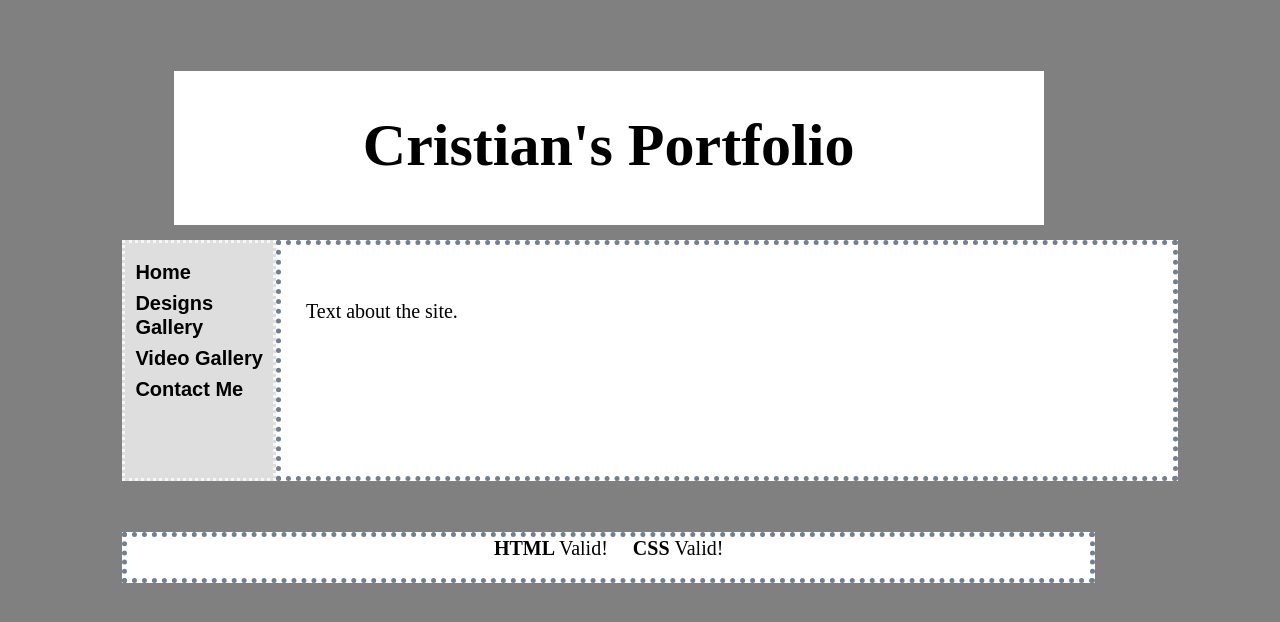
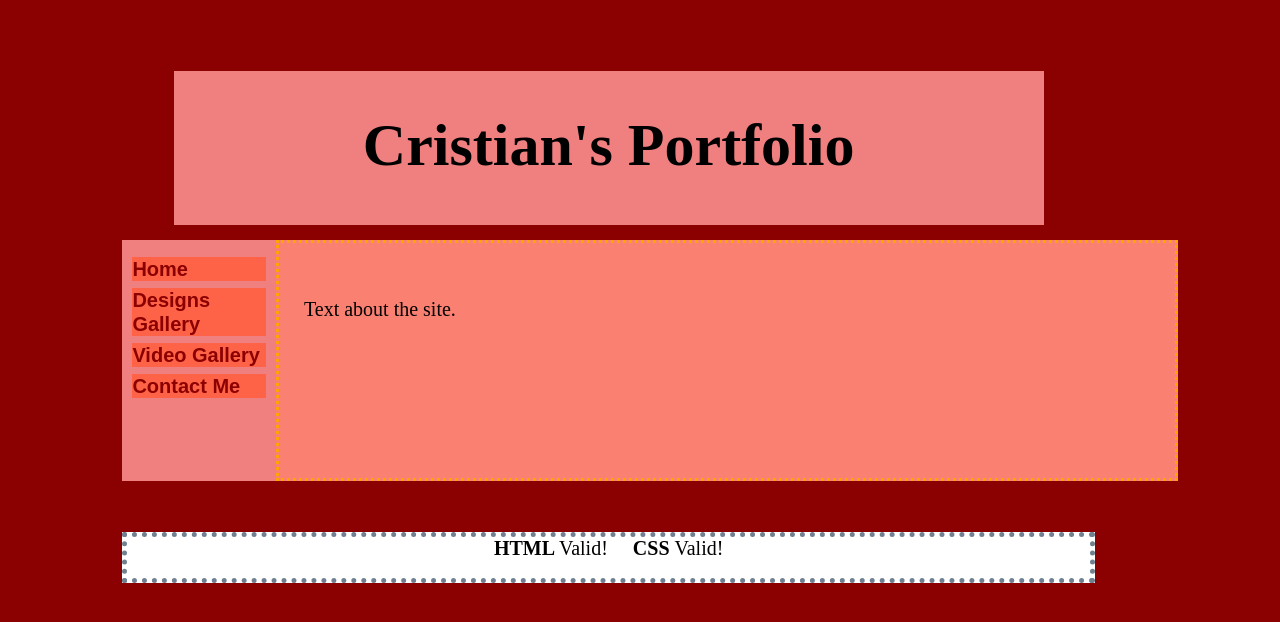
Before and after one commit to cventura5000/Cristian-s-Portfolio, a plain HTML site: page index.html in a window 1280 px wide. Drawn offline with Linux system fonts and the light colour scheme.

Commit message:
edited css

```diff
--- a/index.css
+++ b/index.css
@@ -3,13 +3,13 @@ body {
   grid-template-columns: 4vw 4vw 4vw 4vw 4vw 4vw 4vw 4vw 4vw 4vw 4vw 4vw 4vw 4vw 4vw 4vw 4vw 4vw 4vw 4vw 4vw 4vw 4vw 4vw ;
   grid-template-rows: 4vw 4vw 4vw 4vw 4vw 4vw 4vw 4vw 4vw 4vw 4vw 4vw 4vw;
   color: black;
-  background-color: gray;
+  background-color: darkred;
   margin: 20px;
 }
 
 header{
   grid-area: 5/21/2/4;
-  background-color:white;
+  background-color:lightcoral;
 }
 
 h1{
@@ -26,24 +26,24 @@ nav{
   grid-area: 5 / 3 / 10 /-20;
   margin-top: 15px;
   padding: 10px;
-  border: 3px dotted #F6F6F6;
-  background-color: #DEDEDE;
+  background-color: lightcoral;
 }
 
 nav > a{
   display: block;
   margin-top: 7px;
   font: bold 13pt/24px sans-serif;
-  color: black;
+  color: darkred;
+  background-color:tomato;
   font-size: 20px;
   text-decoration:none;
 
 }
 
 nav > a:hover{
-  color: white;
+  color: darksalmon;
   text-decoration: none;
-  background-color: gray;
+  background-color: crimson;
 }
 main {
   grid-area: 10 / 17 / 5 / 6;
@@ -51,8 +51,8 @@ main {
   margin-top: 15px;
   padding-top: 35px;
   padding-left: 25px;
-  background-color: white;
-  border: 5px dotted slategray;
+  background-color: salmon;
+  border: 3px dotted orange;
 }
 
 main > p {
@@ -72,7 +72,7 @@ footer > a{
 
 }
 footer >a:hover {
-  background-color: gray;
+  background-color: darkred;
   color: white;
 }
 
```
